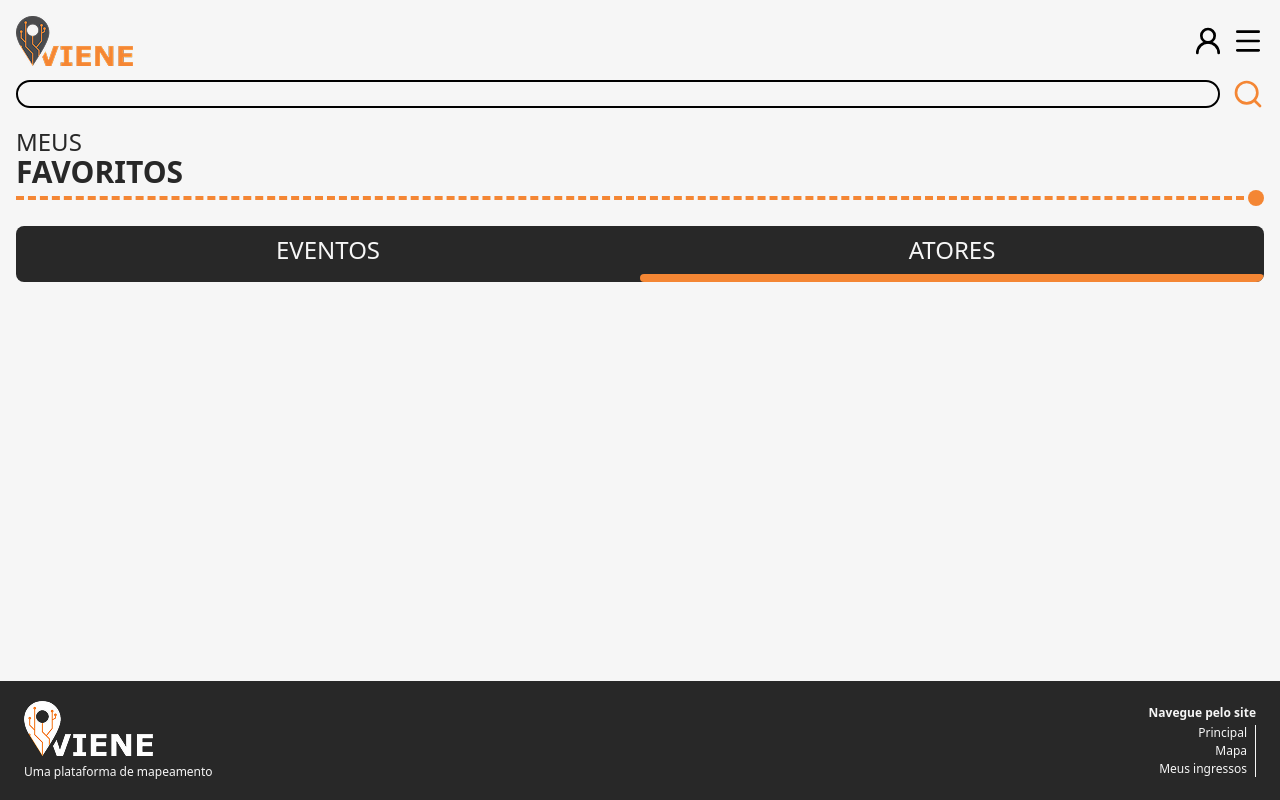
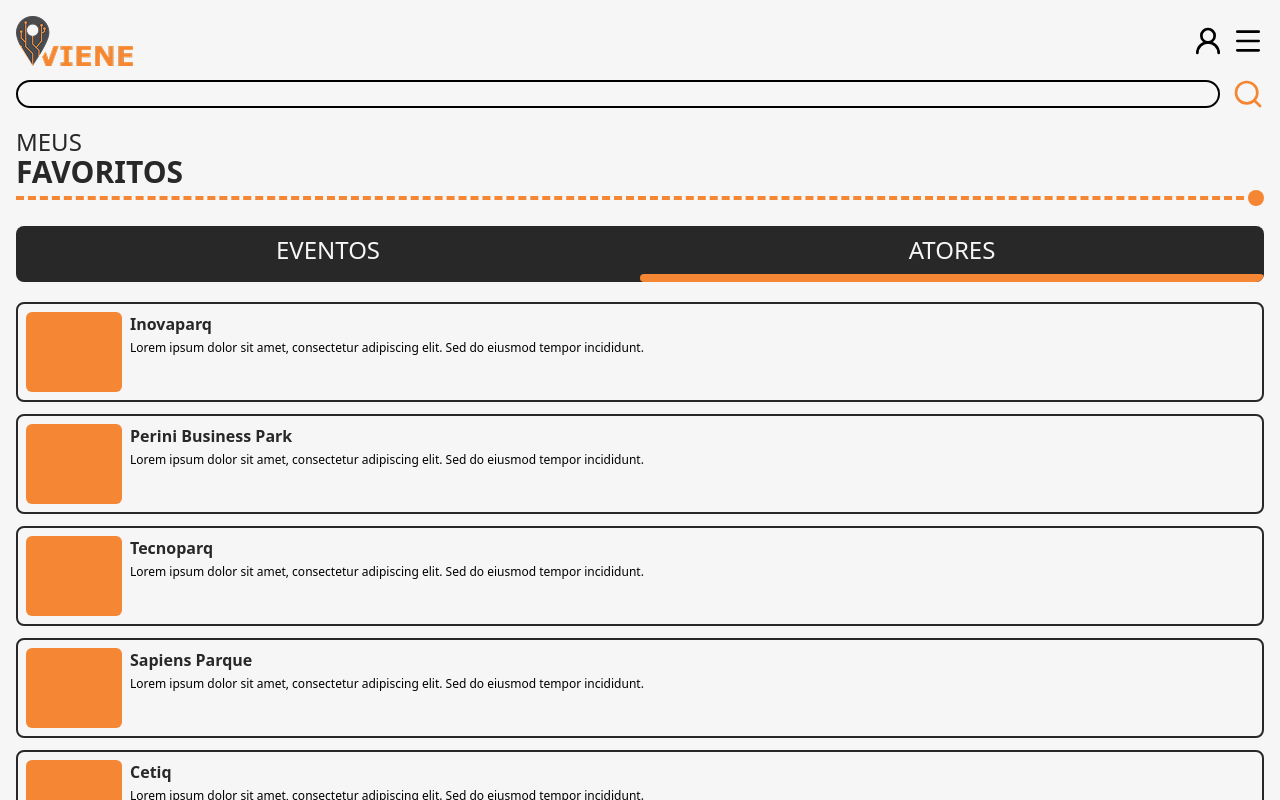
Before and after one commit to ilorenco/Viene, a React (Vite) app in the folder frontend/: page /favorites in a window 1280 px wide. Both pictures are taken after a click on the tab "ATORES". Shown: the top 800 px of the page. Built offline with nearby package versions, Linux system fonts and the light colour scheme.

Commit message:
feat: completa página de favoritos com aba de atores

```diff
--- a/frontend/src/pages/MyFavorites.jsx
+++ b/frontend/src/pages/Favorites.jsx
@@ -1,8 +1,10 @@
 import { useState } from 'react'
 
+import { ActorCard } from '@/components/actors/ActorCard'
 import { EventDetailCard } from '@/components/events/EventDetailCard'
 import { PageHeader } from '@/components/layout/PageHeader'
 import { Tabs } from '@/components/ui/Tabs'
+import { mockActors } from '@/mocks/actors'
 import { mockEvents } from '@/mocks/events'
 
 const tabs = [
@@ -10,7 +12,7 @@
     { value: 'atores', label: 'ATORES' },
 ]
 
-export function MyFavorites() {
+export function Favorites() {
     const [tab, setTab] = useState('eventos')
 
     return (
@@ -32,6 +34,16 @@
                     ))}
                 </ul>
             )}
+
+            {tab === 'atores' && (
+                <ul className="flex flex-col gap-3">
+                    {mockActors.map((actor) => (
+                        <li key={actor.id}>
+                            <ActorCard name={actor.name} description={actor.description} />
+                        </li>
+                    ))}
+                </ul>
+            )}
         </>
     )
 }
--- a/frontend/src/routes/AppRoutes.jsx
+++ b/frontend/src/routes/AppRoutes.jsx
@@ -8,7 +8,7 @@
 import { EventDetails } from '@/pages/EventDetails'
 import { Events } from '@/pages/Events'
 import { Home } from '@/pages/Home'
-import { MyFavorites } from '@/pages/MyFavorites'
+import { Favorites } from '@/pages/Favorites'
 import { NotFound } from '@/pages/NotFound'
 import { Tickets } from '@/pages/Tickets'
 
@@ -22,7 +22,7 @@
             },
             {
                 path: '/favorites',
-                element: <MyFavorites />,
+                element: <Favorites />,
             },
             {
                 path: '/tickets',
```
